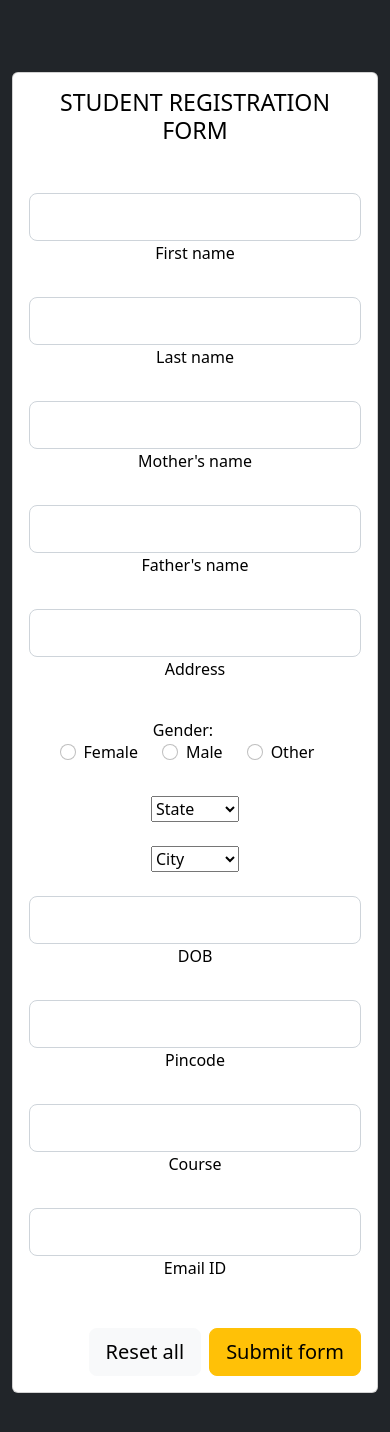
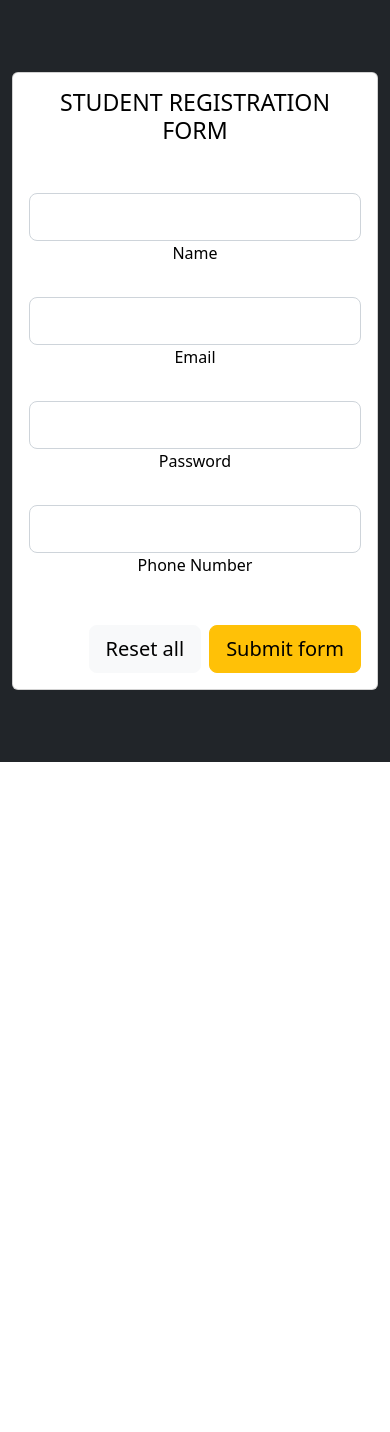
Before and after one commit to August1008/social-network-fe-app, a React (Create React App) app: page / in a window 390 px wide. Shown: the top 1432 px of the page. After the commit the page ends 844 px from the top, so only its background shows below. Built offline with nearby package versions, Linux system fonts and the light colour scheme.

Commit message:
Update newest changes.

```diff
--- a/package.json
+++ b/package.json
@@ -6,6 +6,7 @@
     "@testing-library/jest-dom": "^5.16.5",
     "@testing-library/react": "^13.4.0",
     "@testing-library/user-event": "^13.5.0",
+    "axios": "^1.3.4",
     "bootstrap": "^5.2.3",
     "react": "^18.2.0",
     "react-bootstrap": "^2.7.2",
--- a/src/Components/Registration.js
+++ b/src/Components/Registration.js
@@ -1,6 +1,49 @@
-import React from "react";
+import React , {useState} from "react";
+import axios from "axios";
+function Registration() {
 
-function Registration() {
+    const [name , setName] = useState('');
+    const [email , setEmail] = useState('');
+    const [password , setPassword] = useState('');
+    const [phoneNumber , setPhoneNumber] = useState('');
+
+    const SubmitEvent = (e) => {
+        e.preventDefault();
+        const data = JSON.stringify({
+            id: "",
+            name : name,
+            email : email,
+            password : password,
+            phoneNumber : phoneNumber,
+            isActive: 0,
+            isApproved: 0
+        });
+        // axios.post(`https://localhost:44380/api/Registration/create`,data)
+        // .then((result) =>{
+        //     const dt = result.data;
+        // })
+        // .catch((error) => {
+        //     alert(error);
+        // })
+        fetch("https://localhost:44380/api/Registration/create",{
+            method: "POST",
+            body: data,
+            headers: {
+                'Accept': "application/json",
+                'Content-Type': "application/json"
+            }
+        })
+        .then(respone => console.log(respone.json()))
+        .catch(err => console.log(err));
+    }
+
+    const ResetButtonEvent = (e) => {
+        e.preventDefault();
+        const allInput = document.querySelectorAll("input");
+        allInput.forEach((item,index) =>{
+            item.value = "";
+        })
+    }
 
     return (
         <section className="h-100 bg-dark">
@@ -12,117 +55,43 @@ function Registration() {
                                 <div className="col-xl-6 d-none d-xl-block">
                                     <img src="https://mdbcdn.b-cdn.net/img/Photos/new-templates/bootstrap-registration/img4.webp"
                                         alt="Sample photo" className="img-fluid"
-                                    style={{"border-top-left-radius": ".25rem", "border-bottom-left-radius": ".25rem"}} />
+                                        style={{borderTopLeftRadius: ".25rem", borderBottomLeftRadius: ".25rem" }} />
                                 </div>
                                 <div className="col-xl-6">
                                     <div className="card-body p-md-5 text-black">
                                         <h3 className="mb-5 text-uppercase">Student registration form</h3>
 
                                         <div className="row">
-                                        <div className="col-md-6 mb-4">
-                                            <div className="form-outline">
-                                                <input type="text" id="form3Example1m" className="form-control form-control-lg" />
-                                                <label className="form-label" htmlFor="form3Example1m">First name</label>
-                                            </div>
-                                        </div>
-                                        <div className="col-md-6 mb-4">
-                                            <div className="form-outline">
-                                                <input type="text" id="form3Example1n" className="form-control form-control-lg" />
-                                                <label className="form-label" htmlFor="form3Example1n">Last name</label>
-                                            </div>
-                                        </div>
-                                    </div>
-
-                                    <div className="row">
-                                        <div className="col-md-6 mb-4">
-                                            <div className="form-outline">
-                                                <input type="text" id="form3Example1m1" className="form-control form-control-lg" />
-                                                <label className="form-label" htmlFor="form3Example1m1">Mother's name</label>
-                                            </div>
-                                        </div>
-                                        <div className="col-md-6 mb-4">
-                                            <div className="form-outline">
-                                                <input type="text" id="form3Example1n1" className="form-control form-control-lg" />
-                                                <label className="form-label" htmlFor="form3Example1n1">Father's name</label>
-                                            </div>
+                                                <div className="form-outline mb-4">
+                                                    <input type="text" id="form3Example1m" className="form-control form-control-lg"
+                                                    onChange={(e) => setName(e.target.value)} />
+                                                    <label className="form-label" htmlFor="form3Example1m">Name</label>
                                                 </div>
                                         </div>
 
                                         <div className="form-outline mb-4">
-                                        <input type="text" id="form3Example8" className="form-control form-control-lg" />
-                                        <label className="form-label" htmlFor="form3Example8">Address</label>
-                                    </div>
-
-                                    <div className="d-md-flex justify-content-start align-items-center mb-4 py-2">
-
-                                        <h6 className="mb-0 me-4">Gender: </h6>
-
-                                        <div className="form-check form-check-inline mb-0 me-4">
-                                            <input className="form-check-input" type="radio" name="inlineRadioOptions" id="femaleGender"
-                                                value="option1" />
-                                            <label className="form-check-label" htmlFor="femaleGender">Female</label>
-                                        </div>
-
-                                        <div className="form-check form-check-inline mb-0 me-4">
-                                            <input className="form-check-input" type="radio" name="inlineRadioOptions" id="maleGender"
-                                                value="option2" />
-                                            <label className="form-check-label" htmlFor="maleGender">Male</label>
-                                        </div>
-
-                                        <div className="form-check form-check-inline mb-0">
-                                            <input className="form-check-input" type="radio" name="inlineRadioOptions" id="otherGender"
-                                                value="option3" />
-                                            <label className="form-check-label" htmlFor="otherGender">Other</label>
-                                        </div>
-
-                                    </div>
-
-                                    <div className="row">
-                                        <div className="col-md-6 mb-4">
-
-                                            <select className="select">
-                                                <option value="1">State</option>
-                                                <option value="2">Option 1</option>
-                                                <option value="3">Option 2</option>
-                                                <option value="4">Option 3</option>
-                                            </select>
-
-                                        </div>
-                                        <div className="col-md-6 mb-4">
-
-                                            <select className="select">
-                                                <option value="1">City</option>
-                                                <option value="2">Option 1</option>
-                                                <option value="3">Option 2</option>
-                                                <option value="4">Option 3</option>
-                                            </select>
-
-                                        </div>
+                                            <input type="text" id="form3Example1n1" className="form-control form-control-lg"
+                                            onChange={(e) => setEmail(e.target.value)} />
+                                            <label className="form-label" htmlFor="form3Example1n1">Email</label>
                                         </div>
 
                                         <div className="form-outline mb-4">
-                                        <input type="text" id="form3Example9" className="form-control form-control-lg" />
-                                        <label className="form-label" htmlFor="form3Example9">DOB</label>
+                                            <input type="text" id="form3Example9" className="form-control form-control-lg"
+                                            onChange={(e) => setPassword(e.target.value)}/>
+                                            <label className="form-label" htmlFor="form3Example9">Password</label>
                                         </div>
 
                                         <div className="form-outline mb-4">
-                                        <input type="text" id="form3Example90" className="form-control form-control-lg" />
-                                        <label className="form-label" htmlFor="form3Example90">Pincode</label>
-                                    </div>
-
-                                    <div className="form-outline mb-4">
-                                        <input type="text" id="form3Example99" className="form-control form-control-lg" />
-                                        <label className="form-label" htmlFor="form3Example99">Course</label>
-                                    </div>
-
-                                    <div className="form-outline mb-4">
-                                        <input type="text" id="form3Example97" className="form-control form-control-lg" />
-                                        <label className="form-label" htmlFor="form3Example97">Email ID</label>
+                                            <input type="text" id="form3Example90" className="form-control form-control-lg"
+                                            onChange={(e) => setPhoneNumber(e.target.value)}/>
+                                            <label className="form-label" htmlFor="form3Example90">Phone Number</label>
                                         </div>
 
                                         <div className="d-flex justify-content-end pt-3">
-                                        <button type="button" className="btn btn-light btn-lg">Reset all</button>
-                                        <button type="button" className="btn btn-warning btn-lg ms-2">Submit form</button>
+                                            <button type="button" className="btn btn-light btn-lg"
+                                            onClick={(e) => ResetButtonEvent(e)}>Reset all</button>
+                                            <button type="button" className="btn btn-warning btn-lg ms-2"
+                                            onClick={(e) => SubmitEvent(e)}>Submit form</button>
                                         </div>
 
                                     </div>
```
Also changed, not shown: 1 other file (tests, documents, lock files or other folders). Lines whose indentation alone changed are shown as unchanged.
